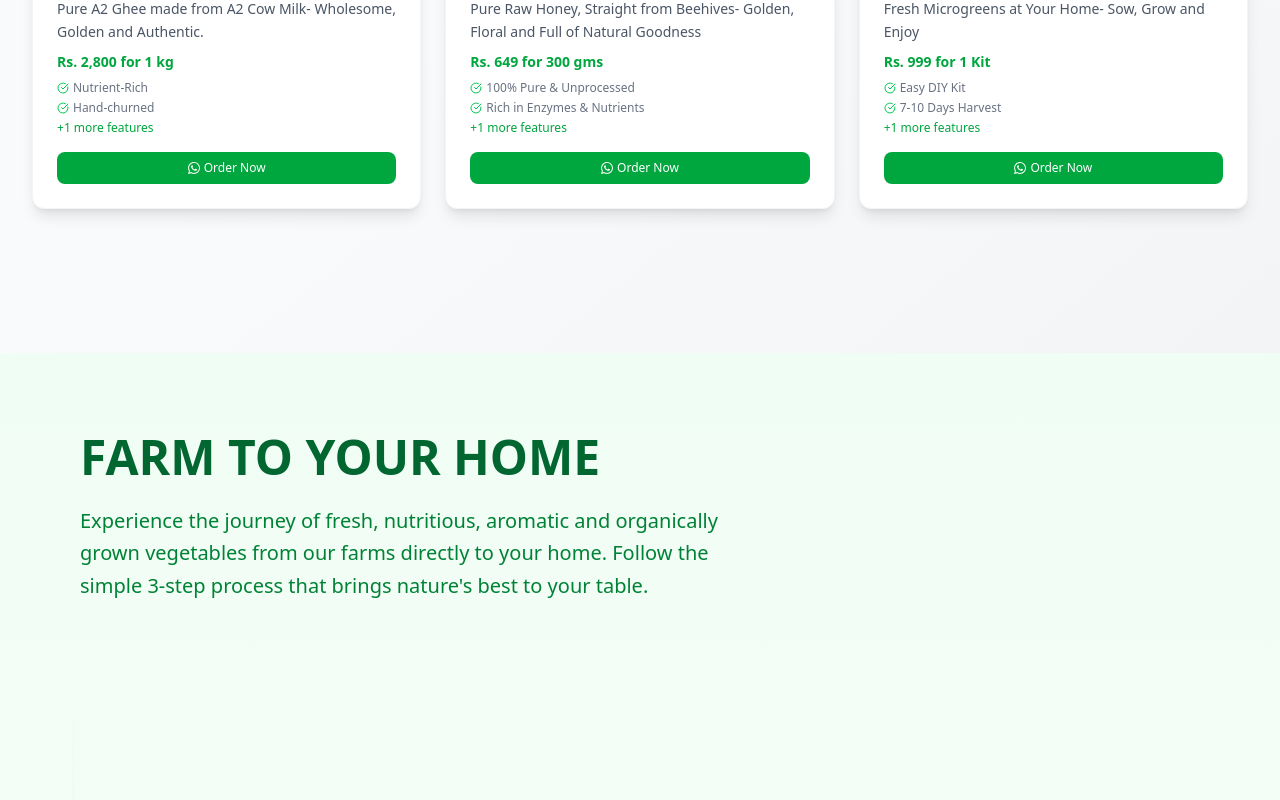
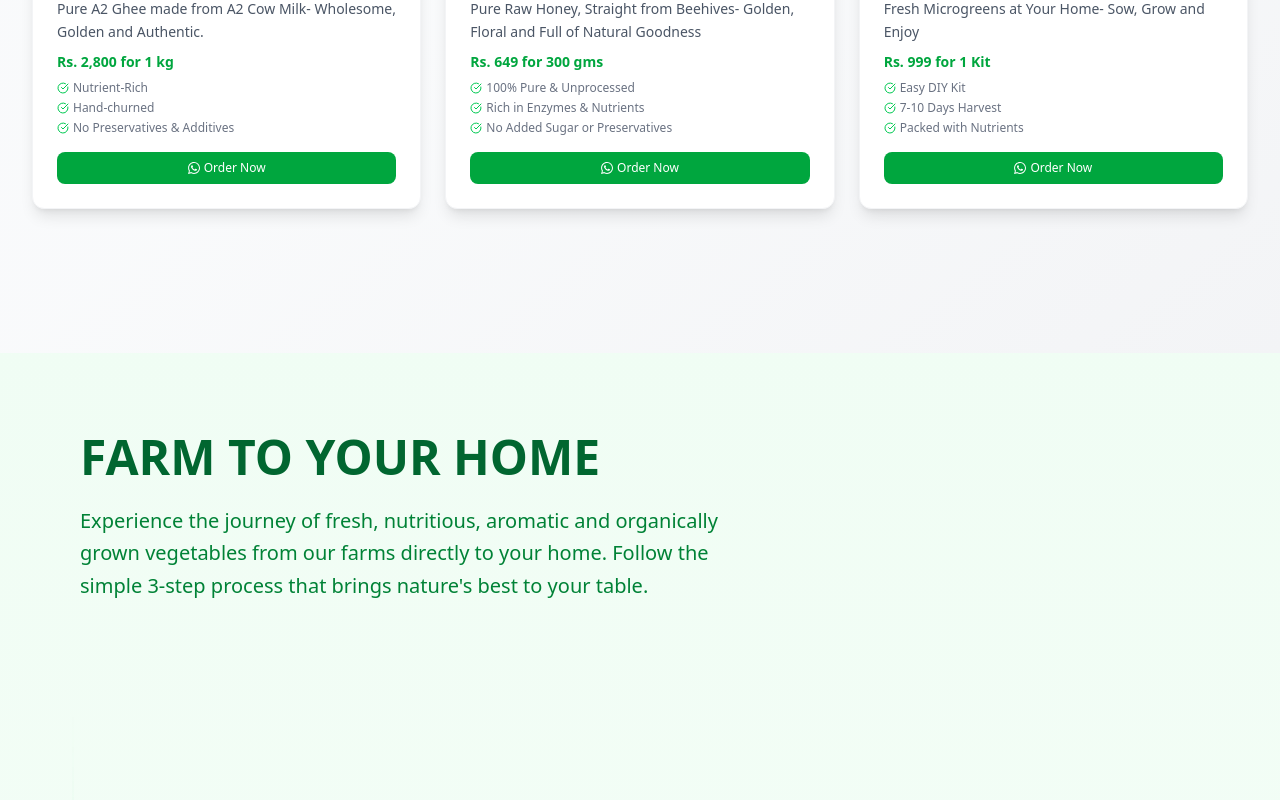
Before and after one commit to Kuldeepkant26/NaturallyGood, a React (Vite) app: page / in a window 1280 px wide. Shown: the part 4660-5460 px from the top of the page. Built offline with nearby package versions, Linux system fonts and the light colour scheme.

Commit message:
made some changes

```diff
--- a/src/components/ui/AddOnsSection.jsx
+++ b/src/components/ui/AddOnsSection.jsx
@@ -285,7 +285,11 @@ const AddOnsSection = () => {
         {/* Products Grid */}
         <div
           key={activeCategory}
-          className="grid grid-cols-1 sm:grid-cols-2 lg:grid-cols-3 gap-4 sm:gap-6 mb-16 px-4 sm:px-0"
+          className={`${
+            productData[activeCategory]?.length === 1
+              ? 'flex justify-center' // Center single card
+              : 'grid grid-cols-1 sm:grid-cols-2 lg:grid-cols-3' // Normal grid for multiple cards
+          } gap-4 sm:gap-6 mb-16 px-4 sm:px-0`}
         >
           {productData[activeCategory]?.map((product, index) => (
             <motion.div
@@ -310,7 +314,11 @@ const AddOnsSection = () => {
                 y: -10,
                 transition: { type: "spring", stiffness: 400, damping: 25 }
               }}
-              className="group cursor-pointer transform-gpu relative"
+              className={`group cursor-pointer transform-gpu relative ${
+                productData[activeCategory]?.length === 1
+                  ? 'w-full max-w-sm' // Normal card width for single card
+                  : ''
+              }`}
               title={product.name}
             >
               <div className="relative bg-white rounded-xl p-6 shadow-lg border border-gray-100 overflow-hidden h-full transition-all duration-300 group-hover:shadow-xl">
@@ -366,8 +374,9 @@ const AddOnsSection = () => {
                           </div>
                         ))}
                         {product.features.length > 2 && (
-                          <div className="text-xs text-green-600 font-medium">
-                            +{product.features.length - 2} more features
+                          <div className="flex items-center text-xs text-gray-500">
+                            <CheckCircle className="w-3 h-3 text-green-500 mr-1 flex-shrink-0" />
+                            {product.features[2]}
                           </div>
                         )}
                       </div>
--- a/src/components/ui/FAQSection.jsx
+++ b/src/components/ui/FAQSection.jsx
@@ -17,114 +17,124 @@ const FAQSection = () => {
     general: [
       {
         id: 1,
-        question: "How does it work?",
-        answer: "Naturally Good is a subscription based model. We offer organic seasonal farm fresh veggies, staples and deliver them to your doorstep. You can choose to sign up for a monthly, quarterly & six month subscription package. For longer subscription or large quantity offers, please call us at +919643722220.\n\nThere's no minimum contract so you can pause or cancel at any time, just make sure you do this before your cut off if you don't want to receive your next box. We'll automatically take payment, so you can just sit back and enjoy your delicious deliveries."
+        question: "I have allergies/dietary restrictions, Is Naturally Good suitable for me?",
+        answer: "Naturally good provides seasonal veggies which are naturally grown so should not have any reactions typically caused by chemicals used during cultivation.\n\nYou can always personalise your bag and create your own mix of vegetables on our app.\n\nIn case you can not consume one or two veggies, we encourage you to share them with your family members or with your friends or help the community. Everyone should enjoy and benefit from nature's bounty."
       },
       {
         id: 2,
-        question: "How do I get in touch with Naturally Good?",
-        answer: "You can reach us using contact us.\n\nAlternatively we can be reached over the phone between the hours of 10am-5pm, you can call us on +91 9643722220. We'd love to hear from you!"
+        question: "I don't like or eat a particular vegetable, Is Naturally Good suitable for me?",
+        answer: "Absolutely! Naturally Good caters to individual preferences with three key benefits:\n\nVariety at your fingertips: We offer a wide range of fresh, seasonal produce, allowing you to choose vegetables you enjoy and still reap the benefits of a diverse diet.\nSeasonal is key: Seasonal vegetables are naturally suited to the current environment, minimizing allergies, and maximizing freshness.\nCustomize your bag: Simply leave out vegetables that aren't your favorites when building your bag. Enjoy fresh, seasonal produce perfectly suited to your personal preferences!"
       },
       {
         id: 3,
-        question: "I have allergies/dietary restrictions, Is Naturally Good suitable for me?",
-        answer: "Naturally good provides seasonal veggies which are naturally grown so should not have any reactions typically caused by chemicals used during cultivation. In case you can not consume one or two veggies, we encourage you to share them with your family members or with your friends or help or the community. Everyone should enjoy and benefit from nature's bounty."
+        question: "My children don't like or eat a particular vegetable ,Is Naturally Good suitable for me?",
+        answer: "Naturally Good is perfect for families with children who have specific preferences:\n\nWe offer diverse fresh, seasonal produce, so you can find veggies your kids will enjoy. This ensures they still get a variety of essential nutrients for healthy growth.\nWith a well-balanced bag, your children may not need additional vitamin supplements. Fresh vegetables offer essential nutrients naturally.\nExclude the veggies your kids dislike when you customize your bag. This way, you can enjoy fresh, seasonal produce that caters to your family's preferences without stress!"
       },
       {
         id: 4,
-        question: "I don't like or eat a particular vegetable, Is Naturally Good suitable for me?",
-        answer: "Absolutely! Naturally Good caters to individual preferences with three key benefits:\n\n• Variety at your fingertips: We offer a wide range of fresh, seasonal produce, allowing you to choose vegetables you enjoy and still reap the benefits of a diverse diet.\n• Seasonal is key: Seasonal vegetables are naturally suited to the current environment, minimizing allergies, and maximizing freshness.\n• Tailor your box: Simply leave out vegetables that aren't your favorites when building your box. Enjoy fresh, seasonal produce perfectly suited to your personal preferences!"
+        question: "The quantity in the bag is too much for me , Is Naturally Good suitable for me?",
+        answer: "For one person, you typically need around 300-400 grams of vegetables per day, which adds up to about 2-3 kilograms for a week.\n\nThe bag you receive is designed for a week and contains 8-10 kilograms of vegetables, which is perfect for a family of 3-5 people. You can calculate the right amount for your family based on this.\n\nIf you have a larger family, you can subscribe to more than one bag to ensure everyone gets the right nutrition."
       },
       {
         id: 5,
-        question: "My children don't like or eat a particular vegetable, Is Naturally Good suitable for me?",
-        answer: "Naturally Good is perfect for families with children who have specific preferences:\n\n• We offer diverse fresh, seasonal produce, so you can find veggies your kids will enjoy. This ensures they still get a variety of essential nutrients for healthy growth.\n• With a well-balanced box, your children may not need additional vitamin supplements. Fresh vegetables offer essential nutrients naturally.\n• Exclude the veggies your kids dislike when you customize your box. This way, you can enjoy fresh, seasonal produce that caters to your family's preferences without stress!"
+        question: "The price of the bag is too high, Is Naturally Good suitable for me?",
+        answer: "Organic vegetables are NOT expensive. They are sold at a high market price because of low availability and high demand. Below is a comparison of our typical bag consisting of 7-8 Kgs of veggies\n\nTypical cost of 8-10 Kgs of vegetables\nNATURALLY GOOD ORGANIC SUBSCRIPTION: As low as Rs 833 - Average 100-105 per KG\nOther Organic Subscriptions: Rs 1500-2500 - Average 299-349 per KG\nOrganic vegetables a-la-carte: Rs 1500-1600 - Average 213-299 per KG\nNon-organic vegetables a-la-carte: Rs 800-1000 - Average 99-133per KG"
       },
       {
         id: 6,
-        question: "The quantity in the bag is too much for me, Is Naturally Good suitable for me?",
-        answer: "For one person, you typically need around 300-400 grams of vegetables per day, which adds up to about 2.1-2.8 kilograms for a week. This equates to roughly 120-140 grams of vegetables per meal.\n\nThe bag you receive is designed for a week and contains 7-7.5 kilograms of vegetables, which is perfect for a family of 3-4 people. You can calculate the right amount for your family based on this.\n\nIf you have a larger family, you can subscribe to more than one bag to ensure everyone gets the right nutrition. This way, you can make sure your family gets the vegetables they need."
+        question: "Will they remain fresh for a week ?",
+        answer: "Yes, the vegetables in Naturally Good bags will remain fresh for a week, and here's why:\n\nMarket vegetables often come from cold storage or have travelled long distances that are almost 5-7 days old , which affect their freshness. However, the vegetables provided by Naturally Good reach within 12 hours of harvesting ensuring complete nutrition and freshness . They still have their roots and soil attached, which allows them to retain nutrients and freshness.\n\nHere are a couple of tips to keep them fresh for even longer:\nStore them properly: Keep the vegetables in a cool, dark place or in the refrigerator to extend their freshness.\nKeep them hydrated: Just like flowers in a vase, you can place the vegetables in water to help them stay fresh. This method can keep them crisp and vibrant until you're ready to use them.\nRecipe Support: We also provide recipe support & cooking instructions based on the shelf-life of vegetables you received in your seasonal veggie bag."
       },
       {
         id: 7,
-        question: "The price of the bag is too high, Is Naturally Good suitable for me?",
-        answer: "Organic vegetables are NOT expensive. They are sold at a high market price because of low availability and high demand. Below is a comparison of our typical bag consisting of 7-8 Kgs of veggies:\n\nNATURALLY GOOD ORGANIC: As low as Rs 833 (Average 100-105 per KG)\nOther Organic Subscriptions: Rs 1500-2500 (Average 299-349 per KG)\nOrganic vegetables a-la-carte: Rs 1500-1600 (Average 213-299 per KG)\nNon-organic vegetables a-la-carte: Rs 800-1000 (Average 99-133 per KG)"
+        question: "Can I customize variety and quantity?",
+        answer: "While Mother Nature dictates the exact vegetable selection based on seasonality, we offer exciting customization options! Each bag provides a generous quantity suitable for 3-4 people. For larger families, subscribe to multiple bags, ensuring everyone enjoys the bounty of fresh produce, tailored to your preferences."
       },
       {
         id: 8,
-        question: "Will they remain fresh for a week?",
-        answer: "Yes, the vegetables in Naturally Good bags will remain fresh for a week, and here's why:\n\nMarket vegetables often come from cold storage or have travelled long distances that are almost 5-7 days old, which affect their freshness. However, the vegetables provided by Naturally Good reach within 12 hours of harvesting ensuring complete nutrition and freshness. They still have their roots and soil attached, which allows them to retain nutrients and freshness.\n\nHere are a couple of tips to keep them fresh for even longer:\n• Store them properly: Keep the vegetables in a cool, dark place or in the refrigerator to extend their freshness.\n• Keep them hydrated: Just like flowers in a vase, you can place the vegetables in water to help them stay fresh. This method can keep them crisp and vibrant until you're ready to use them."
-      },
-      {
-        id: 9,
-        question: "Can I customise variety and quantity?",
-        answer: "While Mother Nature dictates the exact vegetable selection based on seasonality, we offer exciting customization options! Each bag provides a generous quantity suitable for 3-4 people. For larger families, subscribe to multiple bags, ensuring everyone enjoys the bounty of fresh produce, tailored to your preferences."
-      },
-      {
-        id: 10,
-        question: "Can we visit your Farm?",
-        answer: "Yes, for sure! Our farm is open for visits from October 1st to February 28th. To plan your visit, please inform us at least 7 days in advance over call on +91 9643722220.\n\nFarm visits are available on weekdays i.e. Monday-Friday, from 12:00 PM to 4:00 PM. Please note that a minimum of 6 people are required for a farm visit, and the cost is INR 1800 per person.\n\nDuring your visit, you'll enjoy a delicious lunch and refreshing soft beverages made from the fresh seasonal produce of our farm. Additionally, you'll have the opportunity to select 1 to 2 kilograms of vegetables directly from the farm to take home with you. We look forward to welcoming you to our farm!"
+        question: "Can we visit your farms?",
+        answer: "Yes, for sure! Our farm is open for visits from November 1st to February 28th. To plan your visit please book your slots with us at least 7 days in advance over call on +91 9643722220\n\nDuring your visit, you'll enjoy delicious snacks and refreshing soft beverages made from the fresh seasonal produce of our farm. Additionally, you'll have the opportunity to select 1 to 2 kilograms of vegetables directly from the farm to take home with you. We look forward to welcoming you to our farm!"
       }
     ],
     delivery: [
       {
         id: 11,
         question: "Do you offer free Delivery?",
-        answer: "Certainly! We provide complimentary delivery for all subscriptions within our service areas, encompassing Gurgaon and Delhi. However, delivery fees are applicable for orders outside these areas."
+        answer: "Certainly! We provide complimentary delivery for all subscriptions within our service areas and dedicated routes in Delhi & NCR. However, delivery fees are applicable for orders outside these areas or off routes or specific delivery time slots."
       },
       {
         id: 12,
         question: "Which areas do you deliver to?",
-        answer: "We deliver our amazing veggies bag to many areas in Gurgaon and Delhi. We're always expanding our reach, but if your area isn't covered yet, don't worry! Just message us, and we'll happily bring you baskets for a small delivery fee."
+        answer: "Currently, we deliver our nutritious veggies bags to many areas in Gurgaon, Delhi, Faridabad, Ghaziabad, Noida & Greater Noida. We're always expanding our reach, but if your area isn't covered yet, don't worry! Just message us, and we'll happily bring you bags to you for a small delivery fee."
       },
       {
         id: 13,
-        question: "What are your delivery days and time?",
-        answer: "Our delivery schedule currently includes Wednesday and Saturday. Orders are typically fulfilled within 24-48 hours of receipt, except on national holidays and major festivals. You can select your preferred delivery day. Deliveries usually arrive at your doorstep in the evening."
+        question: "What are your delivery days and time ?",
+        answer: "We deliver our bags from Monday to Saturday. Orders are typically fulfilled within 24-48 hours of receipt, except on national holidays and major festivals. You can select your preferred delivery day. Deliveries usually arrive at your doorstep in the evenings."
       },
       {
         id: 14,
-        question: "How will I know my veggie basket has been delivered?",
-        answer: "You will receive a real-time email/message confirming delivery of your Veggie Box along with a tracking id of where your driver has left your bag and any additional delivery notes."
+        question: "How will I know my veggie bag has been delivered?",
+        answer: "You will receive a real-time email/message confirming delivery of your Veggie Bag along with a tracking id and photograph of where your driver has left your bag and any additional delivery notes."
       },
       {
         id: 15,
-        question: "Can I change/choose the day my box is delivered?",
-        answer: "Each pincode has a set delivery day, this is in order to keep our routes efficient we're unfortunately not able to change your delivery day.\n\nYou are, however, able to skip your next bag or pause your deliveries, if you are away for a longer period you can write to us on EatFresh@NaturallyGood.in mentioning 'Delivery Hold'."
+        question: "Can I change/choose the day my bag is delivered?",
+        answer: "Each pincode/area has a set delivery day, this is in order to keep your orders fresh, deliveries quick & routes efficient. However, delivery fees are applicable for orders outside these areas or off routes or specific requests of delivery time slots"
+      },
+      {
+        id: 16,
+        question: "Can I skip a delivery if I am travelling?",
+        answer: "If you are travelling or indulging in festivities, you can skip your next bag or pause your deliveries through our app. If you are away for a longer period you can write to us on EatFresh@NaturallyGood.in mentioning your Customer and Order ID with the subject 'Delivery Hold'."
       }
     ],
     order: [
       {
         id: 16,
-        question: "How to order",
-        answer: "1. Click on +919643722200 or send a HI on Whatsapp to +919643722200\n2. Set your address only for the first time.\n3. Click on view products to visit our store.\n4. Select your preferred subscription plan for organically grown seasonal vegetables and any additional add-ons.\n5. Click on the payment link and Voila! Relish your weekly burst of freshness and seasonal produce. A step towards a New Fitter you!\n\nNote: If you face any trouble while processing your payment you can also make a UPI payment to +919643722220 or call us at +919643722220 or scan the QR code."
+        question: "How to order?",
+        answer: "Naturally Good is a subscription based membership model. We offer organic seasonal farm fresh veggies, exotics, staples and herbs and deliver them to your doorstep. You can choose to sign up for our wellness subscription plans. Choose a subscription type which suits your family size and goals.\n\nYou can order our wellness subscription plans through our app, or you can call or whatsapp us at +91 9643722200 / +91 9111190102\n\nTo subscribe click here"
       },
       {
         id: 17,
-        question: "How do I add an extra box?",
-        answer: "You can add as many baskets within your account. Choose your subscription type and the number of baskets needed. If you have any issues please get in touch!"
+        question: "How do I add an extra bag?",
+        answer: "You can add as many bags as you want within your account. Choose a subscription type which suits your family size and goals and the number of bags needed or you can simply add more than 1 subscription."
       },
       {
         id: 18,
-        question: "How do I cancel my subscription?",
-        answer: "We are sad to see you go! Simply switch off the automatic renewal anytime from up to 2 days before the last scheduled delivery for the current plan. If you would prefer not to receive the order, please let us know on +91 9643722220 and we will donate it to one of our charity partners."
+        question: "How to order extra vegetables if the bag limit is exceeded?",
+        answer: "You can add extra products or add-ons through our app, while preparing your bag at a discounted price."
       },
       {
         id: 19,
-        question: "Can I pause my subscription?",
-        answer: "We have got you. To pause or cancel at any time, just make sure you do this before your cut off if you don't want to receive your next box. Please let us know on +91 9643722220"
+        question: "Can I pause/ cancel my subscription?",
+        answer: "We have got you. To pause or cancel at any time, go to your account section on our app or contact our customer support team."
+      },
+      {
+        id: 20,
+        question: "Can I transfer my subscription to a friend/ family member?",
+        answer: "Yes, You can transfer your subscription by paying a small transfer fee of Rs.500."
+      },
+      {
+        id: 21,
+        question: "Can I place bulk orders?",
+        answer: "Yes, for longer subscriptions or large quantity offers, please call us at +91 9643722200 / +91 9111190102"
       }
     ],
     returns: [
       {
-        id: 20,
-        question: "I received some poor produce. What to do?",
-        answer: "We are very sorry to hear some unhappy vegetables or produce showed up in your bag! Please send us an email to our customer happiness team at EatFresh@NaturallyGood.in within 24 Hours of Delivery and we can make sure the matter is looked into and you receive a replacement or that you are compensated back for the amount paid by you for that delivery. If you are able to provide some photos of any unsatisfactory produce in your email we would really appreciate it, as photos can help us better identify the issue you have experienced and make sure it is addressed."
+        id: 22,
+        question: "I received some poor produce. What to do ?",
+        answer: "We are very sorry to hear about some unhappy vegetables or produce that showed up in your bag! You can go to our app, go to orders> delivered> support and raise a support ticket. You can also send an email to our customer happiness team at EatFresh@NaturallyGood.in within 24 Hours of Delivery.\n\nWe will make sure the matter is looked into and you receive a replacement. If you are able to provide some photos of any unsatisfactory produce in your email we would really appreciate it, as photos can help us better identify the issue you have experienced and make sure it is addressed."
       },
       {
-        id: 21,
-        question: "How soon will I get a refund?",
-        answer: "It will reflect in your original payment method in 7 Working Days. You may write to us at eatfresh@naturallygood.in or call at +919643722220 for any assistance."
+        id: 23,
+        question: "I received wrong/less items. What to do ?",
+        answer: "You can go to our app, go to orders> delivered> support and raise a support ticket and we will arrange a replacement for you. You can also send an email to our customer happiness team at EatFresh@NaturallyGood.in within 24 Hours of Delivery."
+      },
+      {
+        id: 24,
+        question: "How soon will I get a refund if I cancel?",
+        answer: "It will reflect in your original payment method in 7 Working Days. You may write to us at EatFresh@NaturallyGood.in or call at +919643722200 for any assistance."
       }
     ]
   };
```
Also changed, not shown: index.html (+1 -1 lines).
